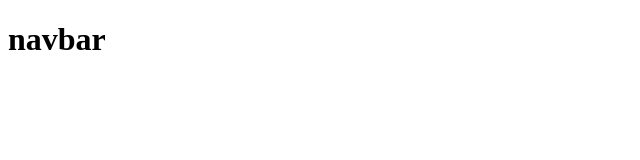
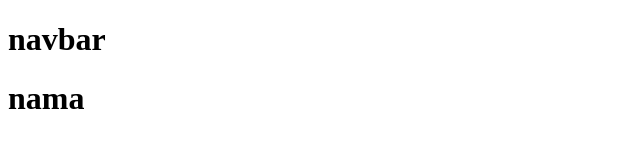
Before and after one commit to bellanabiila/praktikumgit, a plain HTML site: page index.html in a window 1280 px wide. Shown: the whole page, without its empty margins (0-640 px from the left). Drawn offline with Linux system fonts and the light colour scheme.

Commit message:
update index.html
menambahkan fitur

```diff
--- a/index.html
+++ b/index.html
@@ -8,5 +8,6 @@
 </head>
 <body>
     <h1>navbar</h1>
+    <h1>nama</h1>
 </body>
 </html>
```
